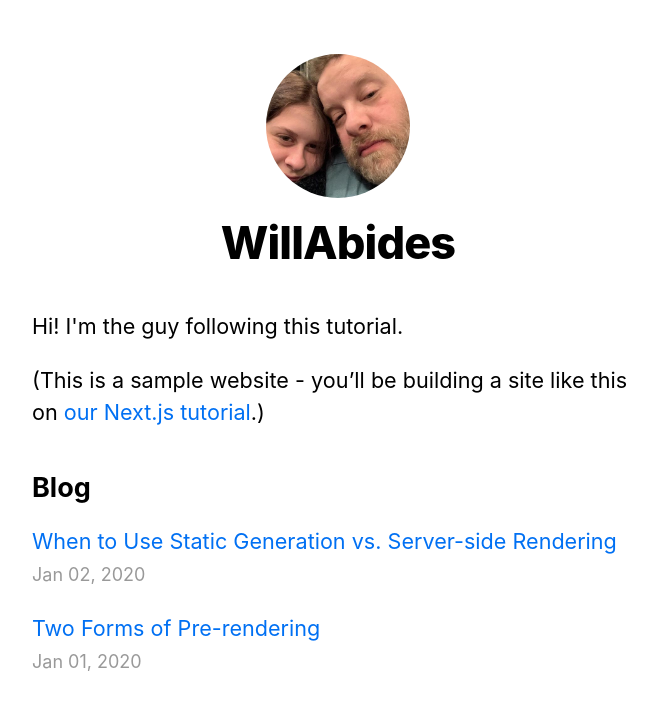
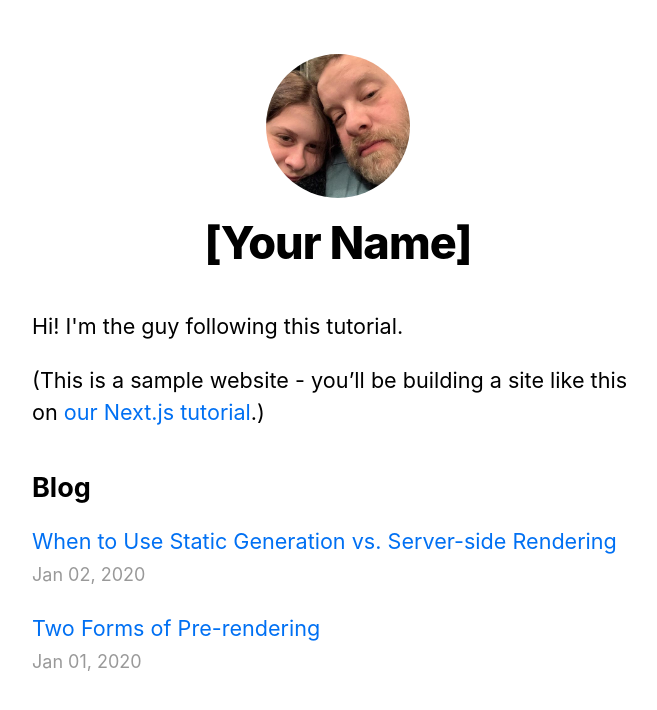
Before and after one commit to WillAbides/nextjs-blog, a Next.js app: page / in a window 1280 px wide. Shown: the top 710 px of the page, without its empty margins (302-959 px from the left). Built offline with nearby package versions, Linux system fonts and the light colour scheme.

Commit message:
use some typescript

```diff
--- a/components/date.js
+++ /dev/null
@@ -1,6 +0,0 @@
-import { parseISO, format } from 'date-fns'
-
-export default function Date({ dateString }) {
-    const date = parseISO(dateString)
-    return <time dateTime={dateString}>{format(date, 'LLL dd, yyyy')}</time>
-}
--- /dev/null
+++ b/components/date.tsx
@@ -0,0 +1,6 @@
+import { parseISO, format } from 'date-fns'
+
+export default function Date({ dateString }: { dateString: string }) {
+  const date = parseISO(dateString)
+  return <time dateTime={dateString}>{format(date, 'LLL dd, yyyy')}</time>
+}
--- a/components/layout.js
+++ b/components/layout.tsx
@@ -3,10 +3,16 @@ import styles from './layout.module.css'
 import utilStyles from '../styles/utils.module.css'
 import Link from 'next/link'
 
-const name = 'WillAbides'
+const name = '[Your Name]'
 export const siteTitle = 'Next.js Sample Website'
 
-export default function Layout({ children, home }) {
+export default function Layout({
+  children,
+  home
+}: {
+  children: React.ReactNode
+  home?: boolean
+}) {
   return (
     <div className={styles.container}>
       <Head>
@@ -19,7 +25,7 @@ export default function Layout({ children, home }) {
           property="og:image"
           content={`https://og-image.now.sh/${encodeURI(
             siteTitle
-          )}.png?theme=light&md=0&fontSize=75px&images=https%3A%2F%2Fassets.vercel.com%2Fimage%2Fupload%2Ffront%2Fassets%2Fdesign%2Fnextjs-black-logo.svg`}
+          )}.png?theme=light&md=0&fontSize=75px&images=https%3A%2F%2Fassets.zeit.co%2Fimage%2Fupload%2Ffront%2Fassets%2Fdesign%2Fnextjs-black-logo.svg`}
         />
         <meta name="og:title" content={siteTitle} />
         <meta name="twitter:card" content="summary_large_image" />
```
Also changed, not shown: tsconfig.json (added, +29 -0 lines), next-env.d.ts (added).
